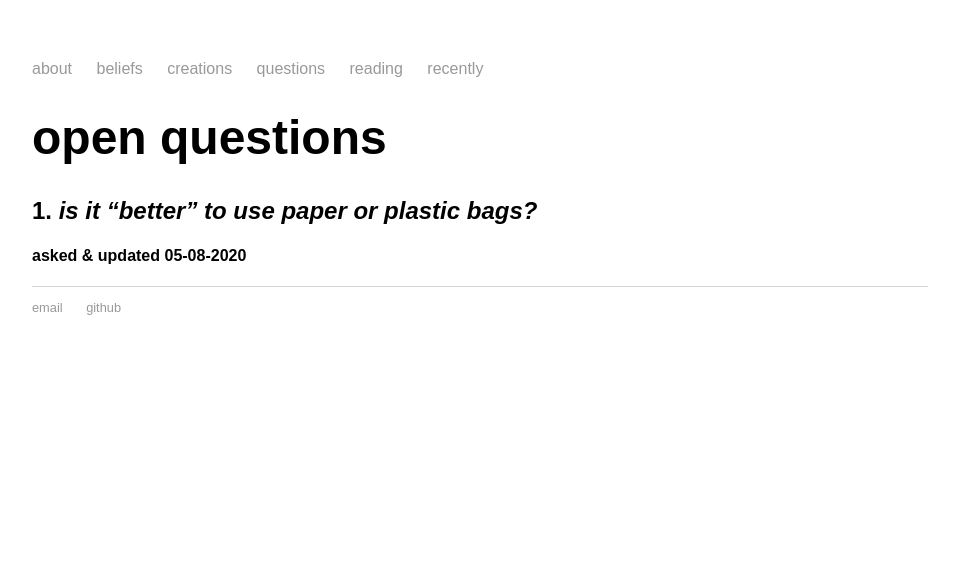
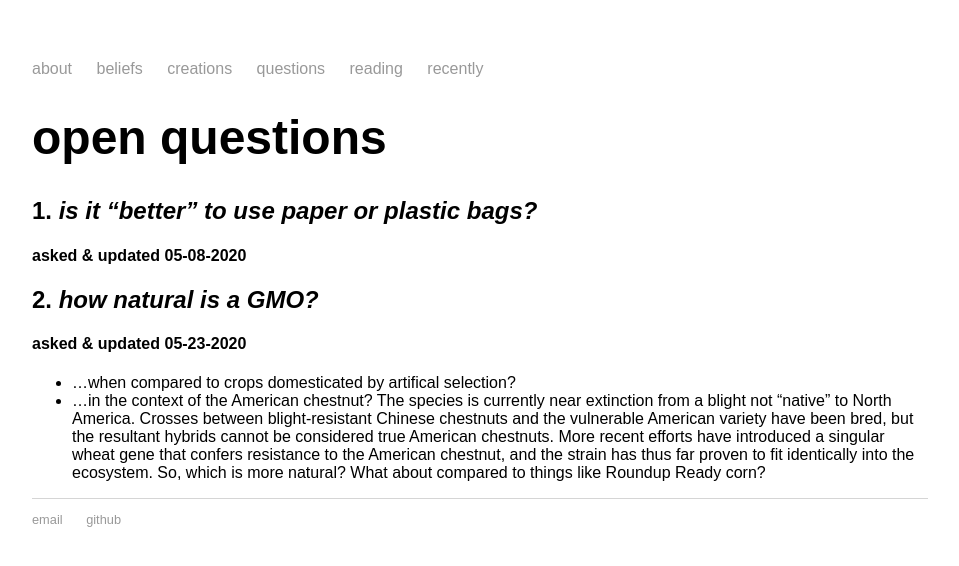
Before and after one commit to mayasheth/mayasheth.github.io, a Jekyll site: the page built from questions/index.md, in a window 1280 px wide. Shown: the top 566 px of the page, without its empty margins (160-1119 px from the left). Built offline with Jekyll 4.4.1, drawn with Linux system fonts in a browser that asks for light colours.

Commit message:
Update index.md

```diff
--- a/questions/index.md
+++ b/questions/index.md
@@ -8,3 +8,8 @@ title: open questions
 
 ## 1. _is it "better" to use paper or plastic bags?_
 #### asked & updated 05-08-2020
+
+## 2. _how natural is a GMO?_
+#### asked & updated 05-23-2020
+* ...when compared to crops domesticated by artifical selection?
+* ...in the context of the American chestnut? The species is currently near extinction from a blight not "native" to North America. Crosses between blight-resistant Chinese chestnuts and the vulnerable American variety have been bred, but the resultant hybrids cannot be considered true American chestnuts. More recent efforts have introduced a singular wheat gene that confers resistance to the American chestnut, and the strain has thus far proven to fit identically into the ecosystem.  So, which is more natural? What about compared to things like Roundup Ready corn?
```
